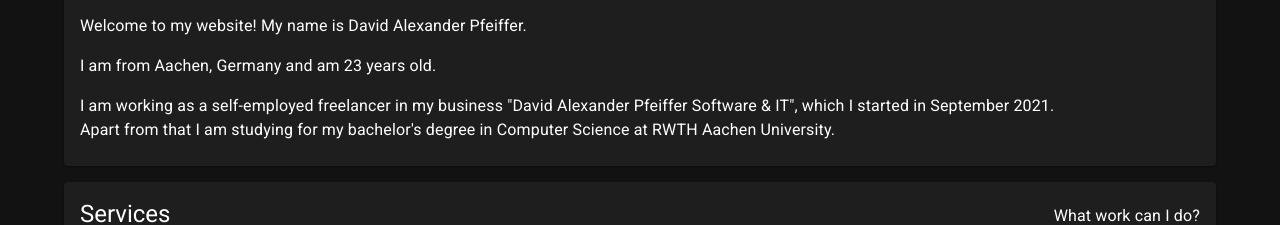
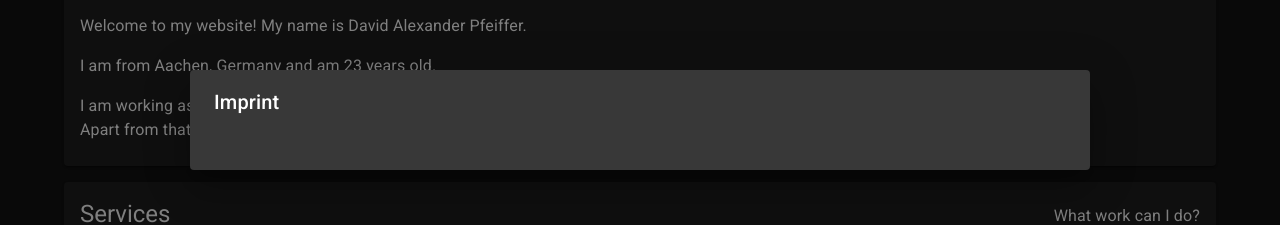
Before and after one commit to davidmc971/d-a-pfeiffer-website, a React (Create React App) app in the folder website-react-ts/: page / in a window 1280 px wide. Both pictures are taken after a click on the link "Imprint (coming soon)". Shown: the part 883-1108 px from the top of the page. Built offline with nearby package versions, Linux system fonts and the light colour scheme.

Commit message:
Imprint Dialog, no text yet

```diff
--- a/website-react-ts/src/Components/Footer.tsx
+++ b/website-react-ts/src/Components/Footer.tsx
@@ -1,7 +1,8 @@
-import { Grid, Link, Paper, Toolbar } from "@mui/material";
-import React from "react";
+import { Dialog, DialogActions, DialogContent, DialogTitle, Grid, Link, Paper, Toolbar, Typography } from "@mui/material";
+import React, { useState } from "react";
 
 function Footer() {
+  const [modalOpen, setModalOpen] = useState(false);
   return (
     <Paper sx={{ borderRadius: 0 }}>
       <Toolbar variant="dense">
@@ -15,7 +16,23 @@
             Copyright 2021
           </Grid>
           <Grid item xs="auto">
-            <Link color="inherit" sx={{ cursor: "pointer" }}>Imprint (coming soon)</Link>
+            <Link
+              color="inherit"
+              sx={{ cursor: "pointer" }}
+              onClick={() => setModalOpen(!modalOpen)}
+            >
+              Imprint (coming soon)
+            </Link>
+            <Dialog
+              open={modalOpen}
+              onClose={() => setModalOpen(false)}
+              fullWidth={true}
+              maxWidth="md"
+              >
+              <DialogTitle>Imprint</DialogTitle>
+              <DialogContent></DialogContent>
+              <DialogActions></DialogActions>
+            </Dialog>
           </Grid>
         </Grid>
       </Toolbar>
```
Also changed, not shown: 1 other file (tests, documents, lock files or other folders).
